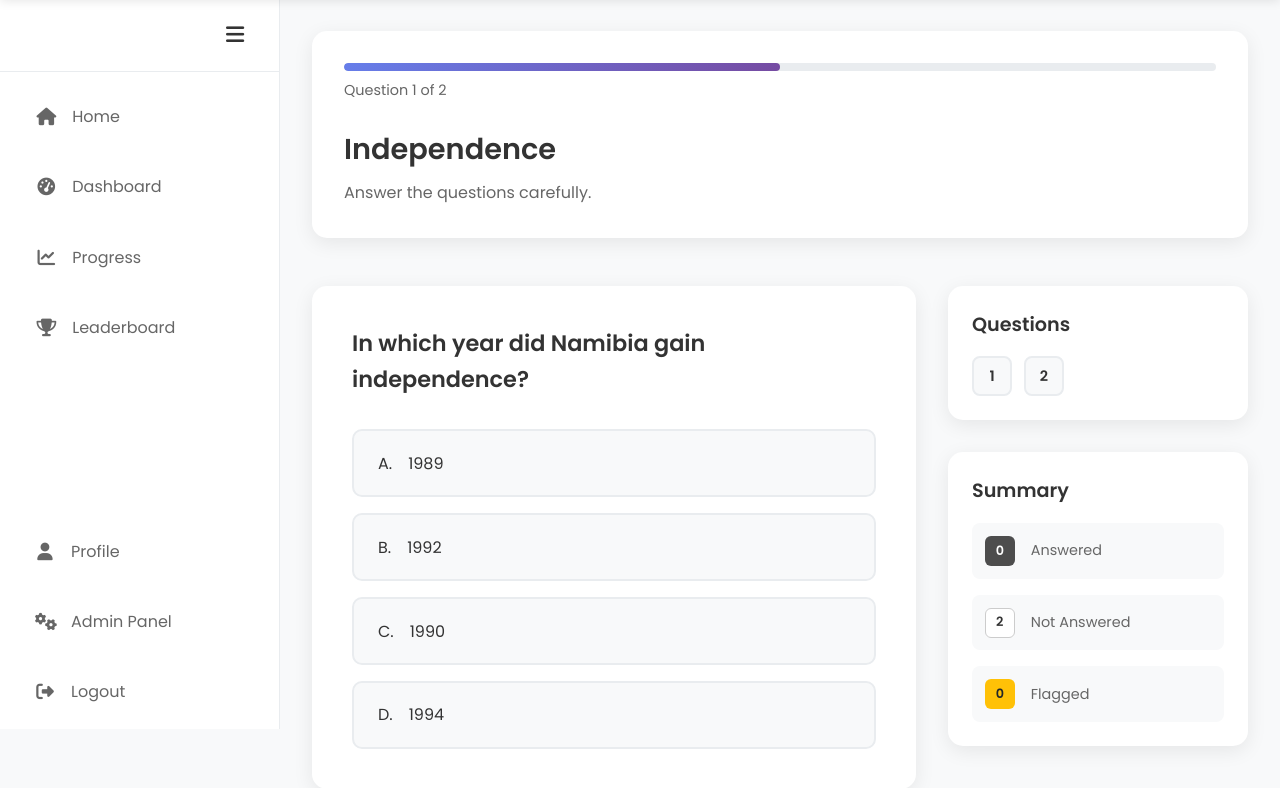
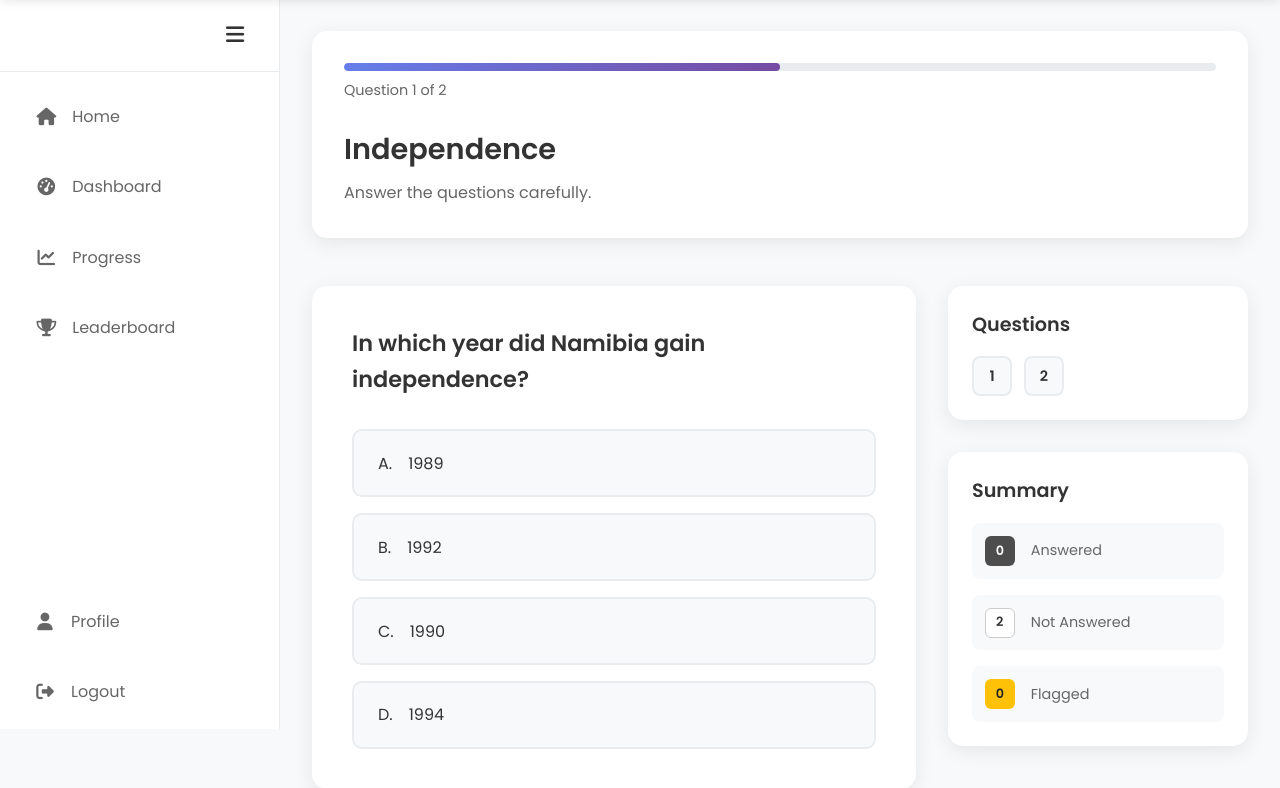
Before and after one commit to Git-Penny/Quiz-Learning-Platform--G63, a PHP site: page /quiz.html in a window 1280 px wide. Shown: the part 88-876 px from the top of the page. Run offline with PHP 8.4, Linux system fonts and the light colour scheme; data comes from the database, SQL or seed files in the repository.

Commit message:
Update files

```diff
--- a/css/dashboard.css
+++ b/css/dashboard.css
@@ -14,7 +14,7 @@
     box-shadow: 0 2px 10px rgba(0,0,0,0.1);
     position: sticky;
     top: 0;
-    z-index: 100;
+    z-index: 1000;
 }
 
 .dashboard-header nav {
@@ -117,7 +117,7 @@
     color: #333;
     cursor: pointer;
     transition: all 0.3s ease;
-    z-index: 101;
+    z-index: 1001;
     box-shadow: 0 2px 10px rgba(0,0,0,0.1);
 }
 
@@ -201,7 +201,7 @@
     height: calc(100vh - 70px);
     position: sticky;
     top: 70px;
-    z-index: 99;
+    z-index: 999;
     display: flex;
     flex-direction: column;
 }
@@ -263,6 +263,7 @@
     flex: 1;
     padding: 0 1rem;
     transition: all 0.3s ease;
+    overflow-x: hidden;
 }
 
 .dashboard-sidebar-bottom-nav .dashboard-sidebar-item {
@@ -288,26 +289,19 @@
     overflow: hidden;
 }
 
-#admin-select{
-    padding: 1rem 1.4rem;
-    padding-left: 0.6rem;
-}
-
-
-/* Align items to left when expanded */
 .dashboard-sidebar:not(.collapsed) .dashboard-sidebar-item {
     justify-content: flex-start;
     padding-left: 0.6rem;
 }
 
-/* Collapsed state - only show icons */
+/* Collapsed state */
 .dashboard-sidebar.collapsed .dashboard-sidebar-item {
     padding: 1rem;
     justify-content: center;
     margin: 0;
 }
 
-/* Hide text when collapsed */
+
 .dashboard-sidebar.collapsed .dashboard-sidebar-item span {
     display: none;
 }
@@ -1007,7 +1001,7 @@
         transform: translateX(-100%);
         box-shadow: 2px 0 20px rgba(0,0,0,0.1);
         width: 280px;
-        z-index: 1000;
+        z-index: 998;
         transition: transform 0.3s ease;
     }
 
@@ -1037,6 +1031,7 @@
 
     .dashboard-mobile-hamburger {
         display: flex;
+        z-index: 1001;
     }
 
     .dashboard-sidebar-header .dashboard-hamburger-menu {
@@ -1156,6 +1151,10 @@
         width: 100%;
     }
 
+    .dashboard-header{
+        z-index: 1000;
+    }
+
     .dashboard-header nav {
         height: 60px;
         padding: 0 1rem;
@@ -1173,6 +1172,7 @@
         top: 70px;
         width: 40px;
         height: 40px;
+        z-index: 1001;
     }
 
     .dashboard-quick-stats {
--- a/dashboard.html
+++ b/dashboard.html
@@ -78,11 +78,6 @@
                     <a href="profile.html" class="dashboard-sidebar-item" data-tooltip="Profile">
                         <i class="fas fa-user"></i>
                         <span>Profile</span>
-                    </a>
-
-                    <a href="admin/admin.html" class="dashboard-sidebar-item" data-tooltip="Admin">
-                        <i class="fas fa-cogs"></i>
-                        <span>Admin Panel</span>
                     </a>
 
                     <a href="index.html" class="dashboard-sidebar-item" data-tooltip="Logout" id="logoutSidebarLink">
--- a/index.html
+++ b/index.html
@@ -287,6 +287,9 @@
     <footer>
         <div class="container">
             <p>&copy; 2025 Quizr - Namibian History Learning Platform.</p>
+            <p style="font-size: 0.7rem; opacity: 0.6; margin-top: 0.5rem;">
+                <a href="admin/admin-login.html" style="color: inherit; text-decoration: none;">Admin</a>
+            </p>
         </div>
     </footer>
 
--- a/leaderboard.html
+++ b/leaderboard.html
@@ -82,11 +82,6 @@
                     <a href="profile.html" class="dashboard-sidebar-item" data-tooltip="Profile">
                         <i class="fas fa-user"></i>
                         <span>Profile</span>
-                    </a>
-
-                    <a href="admin/admin.html" class="dashboard-sidebar-item" id="admin-select"  data-tooltip="Admin">
-                        <i class="fas fa-cogs"></i>
-                        <span>Admin Panel</span>
                     </a>
 
                     <a href="index.html" class="dashboard-sidebar-item" data-tooltip="Logout" id="logoutSidebarLink">
--- a/profile.html
+++ b/profile.html
@@ -78,11 +78,6 @@
                     <a href="profile.html" class="dashboard-sidebar-item active" data-tooltip="Profile">
                         <i class="fas fa-user"></i>
                         <span>Profile</span>
-                    </a>
-
-                    <a href="admin/admin.html" class="dashboard-sidebar-item" data-tooltip="Admin">
-                        <i class="fas fa-cogs"></i>
-                        <span>Admin Panel</span>
                     </a>
 
                     <a href="index.html" class="dashboard-sidebar-item" data-tooltip="Logout" id="logoutSidebarLink">
--- a/quiz.html
+++ b/quiz.html
@@ -80,11 +80,6 @@
                     <a href="profile.html" class="dashboard-sidebar-item">
                         <i class="fas fa-user"></i>
                         <span>Profile</span>
-                    </a>
-
-                    <a href="admin/admin.html" class="dashboard-sidebar-item" id="admin-select"  data-tooltip="Admin">
-                        <i class="fas fa-cogs"></i>
-                        <span>Admin Panel</span>
                     </a>
 
                     <a href="index.html" class="dashboard-sidebar-item" data-tooltip="Logout" id="logoutSidebarLink">
--- a/results.html
+++ b/results.html
@@ -81,11 +81,6 @@
                     <a href="profile.html" class="dashboard-sidebar-item" data-tooltip="Profile">
                         <i class="fas fa-user"></i>
                         <span>Profile</span>
-                    </a>
-
-                    <a href="admin/admin.html" class="dashboard-sidebar-item" id="admin-select" data-tooltip="Admin">
-                        <i class="fas fa-cogs"></i>
-                        <span>Admin Panel</span>
                     </a>
 
                     <a href="index.html" class="dashboard-sidebar-item" data-tooltip="Logout" id="logoutSidebarLink">
```
